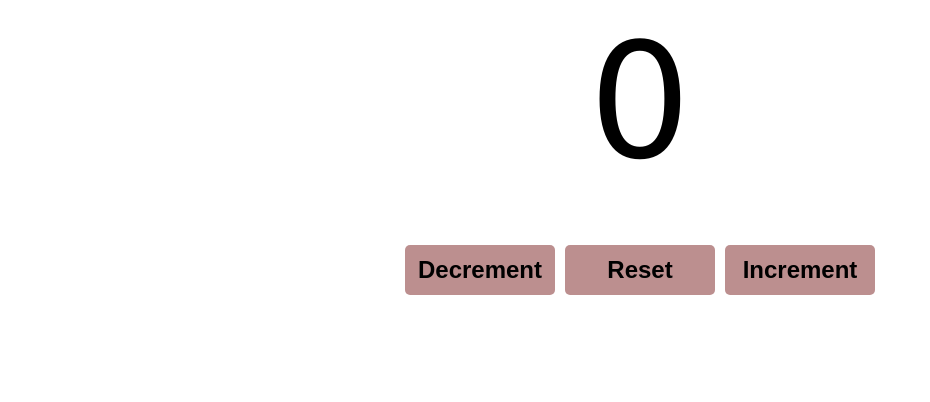
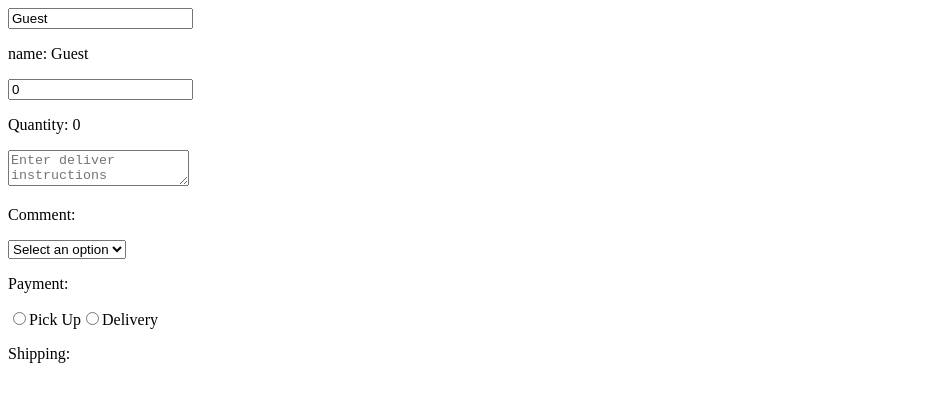
Before and after one commit to Sahil-Rawat-001/BasicReact-App, a React (Vite) app: page / in a window 1280 px wide. Shown: the top 402 px of the page, without its empty margins (0-930 px from the left). Built offline with nearby package versions, Linux system fonts and the light colour scheme.

Commit message:
add Change comp. and learned about onchange event handler

```diff
--- a/src/App.jsx
+++ b/src/App.jsx
@@ -1,4 +1,4 @@
-import Counter from "./Counter";
+import Change from "./Change";
 
 function App() {
 
@@ -8,7 +8,7 @@
   return(
 
     <>
-      <Counter/>
+      <Change/>
     </>
   );
 }
--- /dev/null
+++ b/src/Change.jsx
@@ -0,0 +1,83 @@
+/*
+onChange = event handler used primarily with form elements
+           ex. <input>, <textarea>, <select>, <radio>
+           Triggers a function every time the value of the input changes
+
+*/
+
+import React, {use, useState} from "react";
+
+function Change(){
+
+    const [name, setName] = useState('Guest');
+    const [quantity, setQuantity] = useState(0);
+    const [comment, setComment] = useState("");
+    const [payment, setPayment] = useState("");
+    const [delivery, setDelivery] = useState("");
+
+    function handleNameChange(e){
+
+        setName(e.target.value);
+    }
+
+    function handleQuantityChange(e){
+
+        setQuantity(e.target.value);
+    }
+
+    function handleCommentChange(e){
+
+        setComment(e.target.value);
+    }
+
+    function handlePaymentChange(e){
+
+        setPayment(e.target.value);
+    }
+
+    function handleDeliveryChange(e){
+
+        setDelivery(e.target.value);
+    }
+
+
+    return(
+
+        <>
+           <div>
+              <input type="text" value={name} onChange={handleNameChange}/>
+              <p>name: {name}</p>
+
+              <input type="number" value={quantity} onChange={handleQuantityChange}/>
+              <p>Quantity: {quantity}</p>
+
+             <textarea value={comment}  placeholder="Enter deliver instructions" onChange={handleCommentChange} ></textarea>
+              <p>Comment: {comment}</p>
+
+              <select value={payment} onChange={handlePaymentChange} >
+                <option value="">Select an option</option>
+                <option value="Visa">Visa</option>
+                <option value="Mastercard">Mastercard</option>
+                <option value="Giftcard">Giftcard</option>
+                <option value="UPI">UPI</option>
+              </select>
+              <p>Payment: {payment}</p>
+
+            <label>
+                <input type="radio" value="Pick Up" checked={delivery == "Pick Up"} onChange={handleDeliveryChange}/>
+                Pick Up
+            </label>
+
+            <label>
+                <input type="radio" value="Delivery" checked={delivery == "Delivery"} onChange={handleDeliveryChange}/>
+                Delivery
+            </label>
+
+            <p>Shipping: {delivery}</p>
+
+           </div>
+        </>
+    );
+}
+
+export default Change;
```
